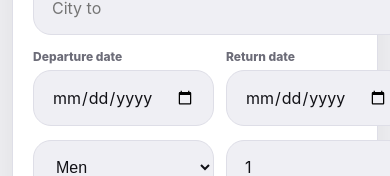
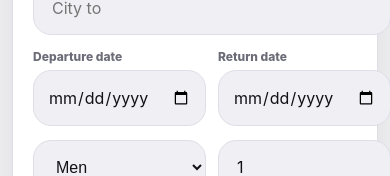
Before and after one commit to Jakelevin999/ccheapest-app-ver-3-, a Next.js app: page /travel in a window 390 px wide. Shown: the part 317-493 px from the top of the page. Built offline with nearby package versions, Linux system fonts and the light colour scheme.

Commit message:
Fix mobile date input text visibility

```diff
--- a/app/globals.css
+++ b/app/globals.css
@@ -17,6 +17,9 @@ button, input { font:inherit; }
 .card { width:100%; position:relative; background:var(--surface); border:1px solid var(--line); border-radius:28px; padding:22px; box-shadow:var(--shadow); }
 .searchBox { width:100%; display:grid; gap:14px; }
 .input { width:100%; background:var(--surface2); border:1px solid var(--line); color:var(--text); padding:16px 18px; border-radius:18px; font-size:16px; outline:none; }
+input[type="date"].input { color: var(--text) !important; background: var(--surface2) !important; min-height:56px; -webkit-text-fill-color: var(--text) !important; appearance:auto; -webkit-appearance:auto; }
+input[type="date"].input::-webkit-date-and-time-value { color: var(--text) !important; text-align:left; }
+input[type="date"].input::-webkit-calendar-picker-indicator { opacity:1; filter:none; }
 .uploadBox { display:grid; place-items:center; min-height:56px; cursor:pointer; background:var(--surface2); border:1px dashed var(--line); color:var(--text); border-radius:18px; padding:16px; font-weight:850; }
 .uploadBox input { display:none; }
 .preview { width:100%; max-height:240px; object-fit:contain; border-radius:20px; background:var(--surface2); }
@@ -71,4 +74,4 @@ button, input { font:inherit; }
 .centerTab { transform:translateY(-18px); width:64px; height:64px; margin:0 auto; border-radius:999px; background:var(--accent); color:var(--bg)!important; display:flex; flex-direction:column; align-items:center; justify-content:center; box-shadow:0 14px 32px rgba(0,0,0,.35); }
 .centerTab span { font-size:22px; }
 .centerTab small { font-size:10px; font-weight:900; }
-@media (max-width:640px) { .appShell { padding-left:12px; padding-right:12px; } .shopHome,.styleCenter { justify-content:flex-start; padding-top:20px; } .card { border-radius:24px; padding:18px; } .tab small { font-size:10px; } .brand span:last-child { display:none; } .swipeCard img,.swipeCard .imagePlaceholder{height:300px}.swipeCircle{width:74px;height:74px}.undoCircle{width:62px!important;height:62px!important}.undoSpacer{width:62px;height:62px}.swipeOnly{padding-bottom:92px} }
+@media (max-width:640px) { .appShell { padding-left:12px; padding-right:12px; } .shopHome,.styleCenter { justify-content:flex-start; padding-top:20px; } .card { border-radius:24px; padding:18px; } .tab small { font-size:10px; } .brand span:last-child { display:none; } .swipeCard img,.swipeCard .imagePlaceholder{height:300px}.swipeCircle{width:74px;height:74px}.undoCircle{width:62px!important;height:62px!important}.undoSpacer{width:62px;height:62px}.swipeOnly{padding-bottom:92px} input[type="date"].input{font-size:16px!important;color:var(--text)!important;-webkit-text-fill-color:var(--text)!important;padding:14px!important;} input[type="date"].input::-webkit-date-and-time-value{color:var(--text)!important;-webkit-text-fill-color:var(--text)!important;display:block!important;min-width:100%!important;} }
```
